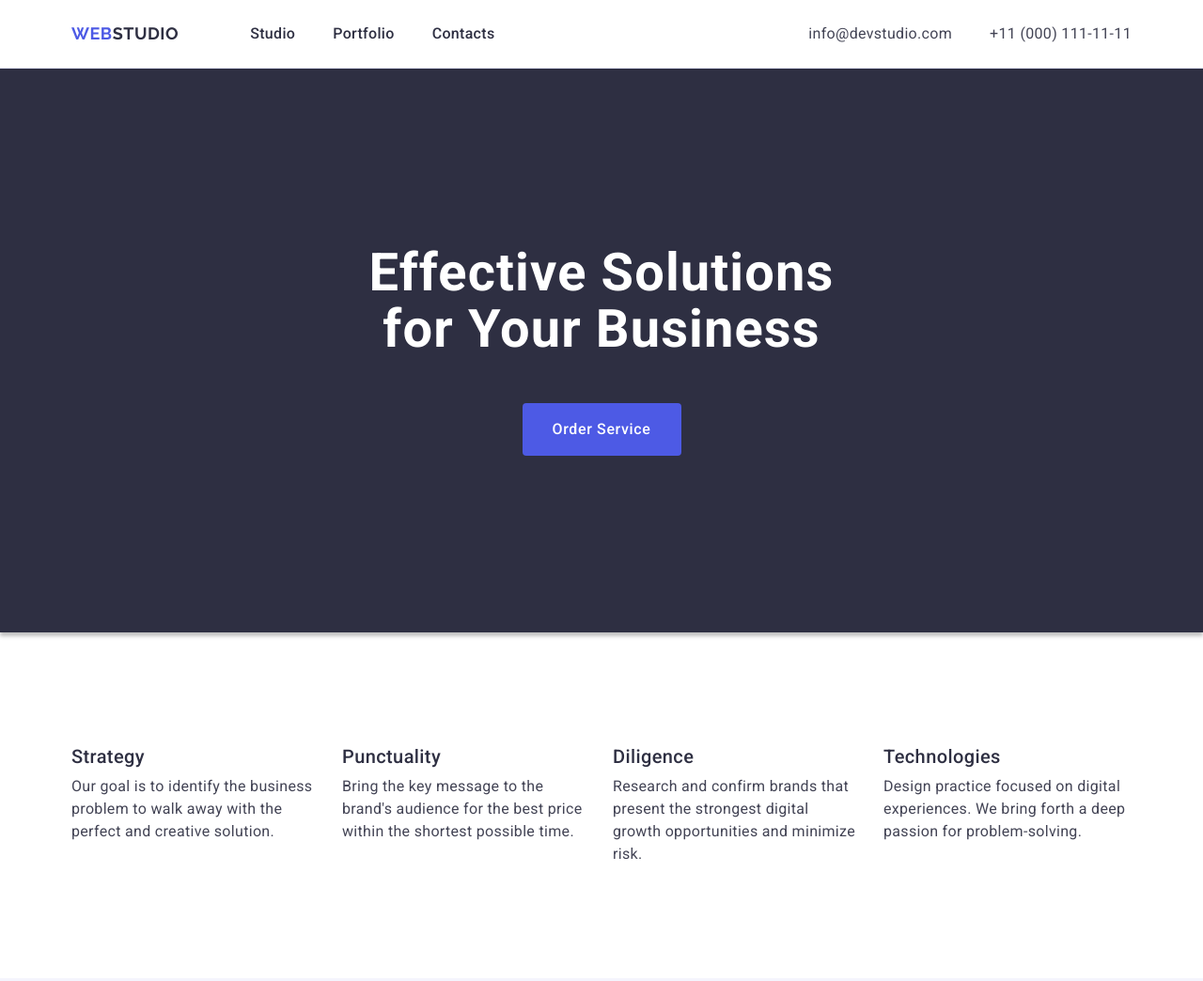
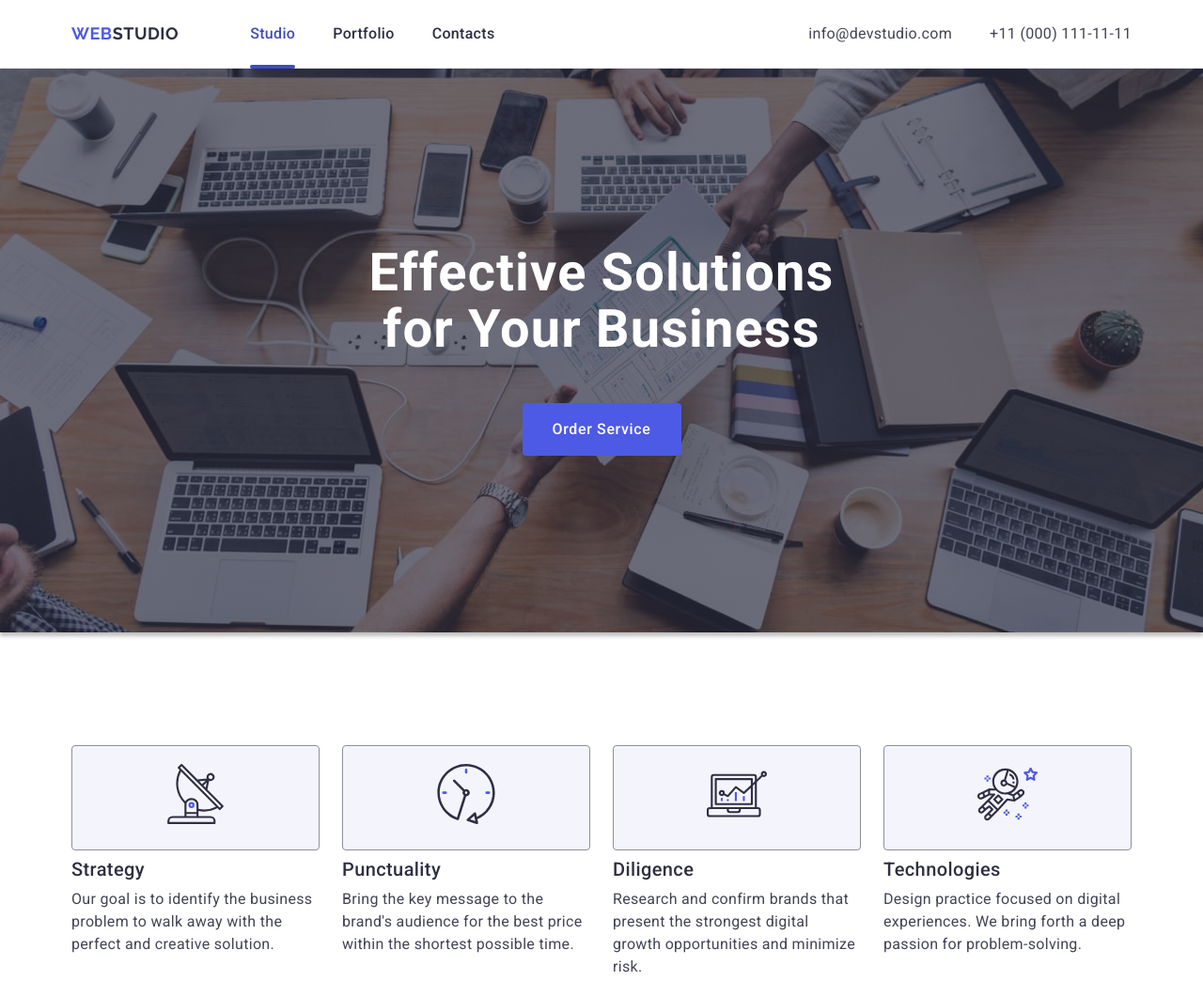
Before and after one commit to Lena579H/goit-markup-hw-04, a plain HTML site: page index.html in a window 1280 px wide. Shown: the top 1044 px of the page at 94% size. Drawn offline with nearby package versions, Linux system fonts and the light colour scheme.

Commit message:
first add

```diff
--- a/css/styles.css
+++ b/css/styles.css
@@ -87,6 +87,22 @@ button {
   align-items: center;
   gap: 40px;
 }
+.navigation-link.current {
+  position: relative;
+  color: #404bbf;
+}
+
+.navigation-link.current::after {
+  content: "";
+  position: absolute;
+  left: 0;
+  bottom: -1px;
+  display: block;
+  width: 100%;
+  height: 4px;
+  border-radius: 2px;
+  background-color: #404bbf;
+}
 
 .navigation-link {
   padding: 24px 0;
@@ -96,6 +112,7 @@ button {
   line-height: 1.5;
   letter-spacing: 0.02em;
   color: #2e2f42;
+  transition: color 250ms cubic-bezier(0.4, 0, 0.2, 1);
 }
 
 .navigation-link:hover,
@@ -122,6 +139,7 @@ address {
   line-height: 1.5;
   letter-spacing: 0.02em;
   color: #434455;
+  transition: color 250ms cubic-bezier(0.4, 0, 0.2, 1);
 }
 
 .visually-hidden {
@@ -142,6 +160,16 @@ address {
   box-shadow: 0 4px 4px 0 rgba(0, 0, 0, 0.25);
   align-items: center;
   padding: 188px 0;
+  max-width: 1440px;
+  margin: 0 auto;
+  background-repeat: no-repeat;
+  background-position: center;
+  background-size: cover;
+  background-image: linear-gradient(
+      rgba(46, 47, 66, 0.7),
+      rgba(46, 47, 66, 0.7)
+    ),
+    url(../images/people-office.jpg);
 }
 
 .container-name {
@@ -174,8 +202,8 @@ address {
   text-align: center;
   cursor: pointer;
   text-decoration: none;
-  margin-left: auto;
-  margin-right: auto;
+  margin: 0 auto;
+  transition: background-color 250ms cubic-bezier(0.4, 0, 0.2, 1);
 }
 
 .btn-box:hover,
@@ -194,6 +222,24 @@ address {
   display: flex;
   gap: 24px;
 }
+
+.icon {
+  display: flex;
+  justify-content: center;
+  align-items: center;
+  width: 264px;
+  height: 112px;
+  background-color: #f4f4fd;
+  border-radius: 4px;
+  margin-bottom: 8px;
+  border: 1px solid #8e8f99;
+}
+
+.icon-pic {
+  align-items: center;
+  margin-bottom: 8px;
+}
+
 .content-name {
   font-weight: 500;
   font-size: 20px;
--- a/index.html
+++ b/index.html
@@ -31,7 +31,7 @@
           >
           <ul class="navigation-list">
             <li class="navigation-item">
-              <a class="navigation-link" href="./index.html">Studio</a>
+              <a class="navigation-link current" href="./index.html">Studio</a>
             </li>
             <li class="navigation-item">
               <a class="navigation-link" href="">Portfolio</a>
@@ -73,6 +73,11 @@
           <h2 class="visually-hidden">secret name</h2>
           <ul class="content-list">
             <li class="content-item">
+              <div class="icon">
+                <svg class="icon-pic" width="64" height="64">
+                  <use href="./images/icons.svg#icon-antenna"></use>
+                </svg>
+              </div>
               <h3 class="content-name">Strategy</h3>
               <p class="content-text">
                 Our goal is to identify the business problem to walk away with
@@ -80,6 +85,11 @@
               </p>
             </li>
             <li class="content-item">
+              <div class="icon">
+                <svg class="icon-pic" width="64" height="64">
+                  <use href="./images/icons.svg#icon-clock"></use>
+                </svg>
+              </div>
               <h3 class="content-name">Punctuality</h3>
               <p class="content-text">
                 Bring the key message to the brand's audience for the best price
@@ -87,6 +97,11 @@
               </p>
             </li>
             <li class="content-item">
+              <div class="icon">
+                <svg class="icon-pic" width="64" height="64">
+                  <use href="./images/icons.svg#icon-diagram"></use>
+                </svg>
+              </div>
               <h3 class="content-name">Diligence</h3>
               <p class="content-text">
                 Research and confirm brands that present the strongest digital
@@ -94,6 +109,11 @@
               </p>
             </li>
             <li class="content-item">
+              <div class="icon">
+                <svg class="icon-pic" width="64" height="64">
+                  <use href="./images/icons.svg#icon-astronaut"></use>
+                </svg>
+              </div>
               <h3 class="content-name">Technologies</h3>
               <p class="content-text">
                 Design practice focused on digital experiences. We bring forth a
```
Also changed, not shown: images/icons.svg (added), images/people-office.jpg (added).
